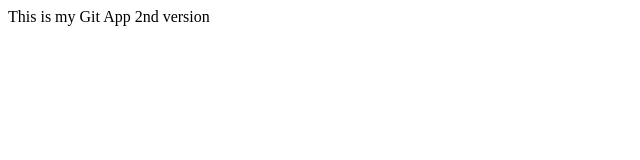
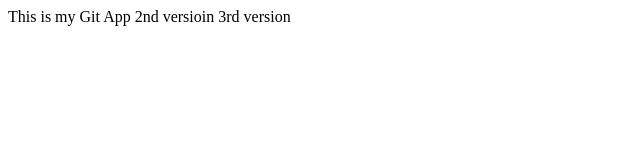
Before and after one commit to khanmaster/myappsample, a plain HTML site: page index.html in a window 1280 px wide. Shown: the full height of the page, 0-640 px from the left. Drawn offline with Linux system fonts and the light colour scheme.

```diff
--- a/index.html
+++ b/index.html
@@ -3,6 +3,7 @@
 	</head>
 	<body>
 		This is my Git App
-		2nd version
+		2nd versioin
+		3rd version
 	</body>
 </html>
```
Also changed, not shown: login.html (added, +1 -0 lines), log.txt (added).
